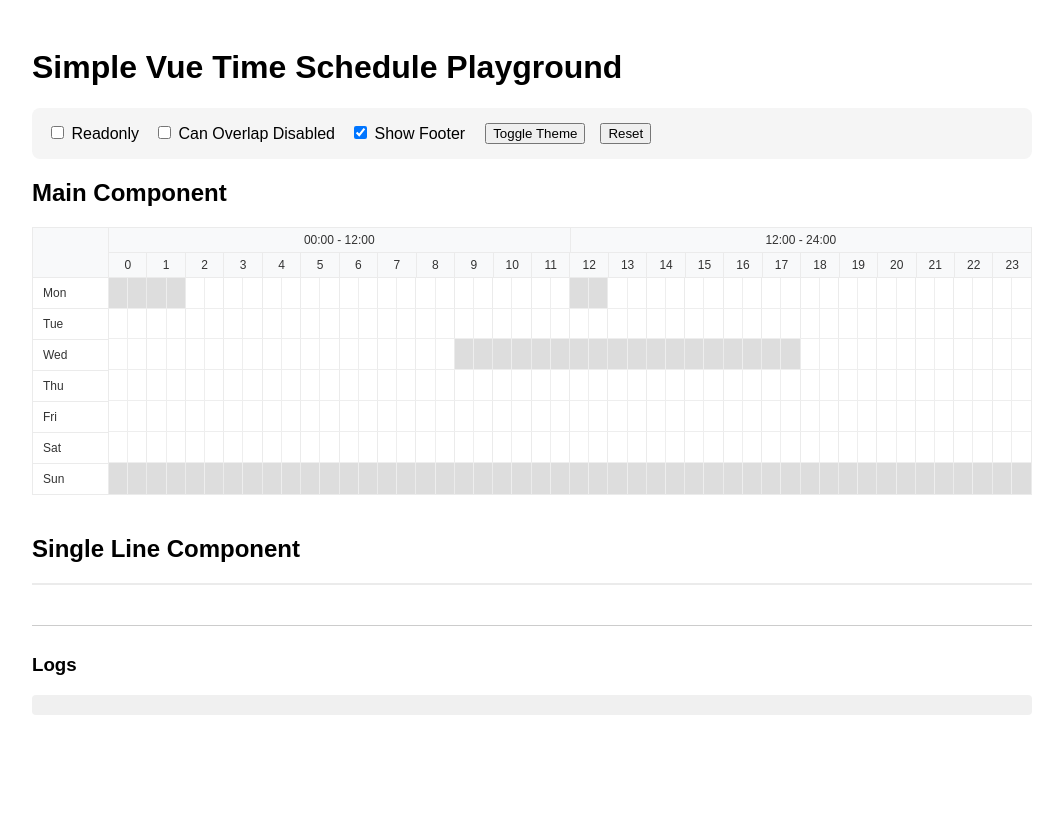
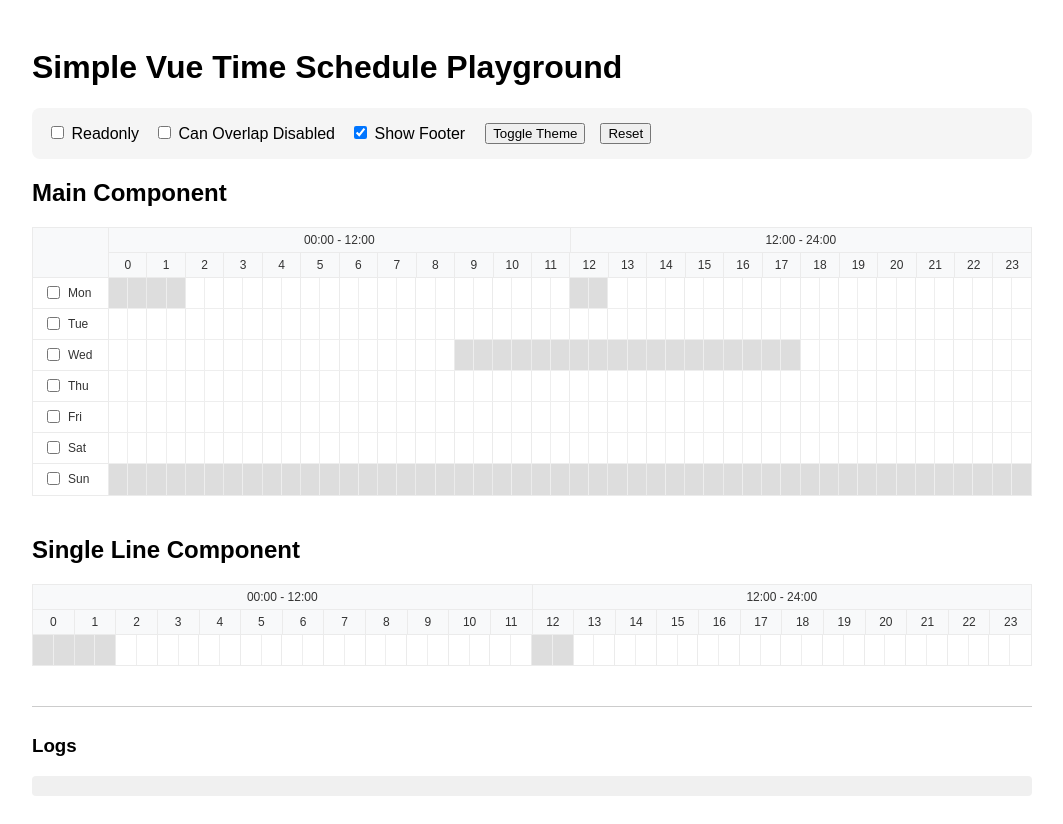
Before and after one commit to GuangAD/simple-vue-time-schedule, a Vue app: page / in a window 1280 px wide. Shown: the whole page, without its empty margins (108-1171 px from the left). Before the commit the page ends 800 px from the top, so only its background shows below. Built offline with nearby package versions, Linux system fonts and the light colour scheme.

Commit message:
feat(TimeSchedule): 添加单元格最小高度和复选框显示选项
- 为时间表单元格添加最小高度30px样式
- 在App.vue中启用复选框显示选项
- 重构TimeScheduleAlone组件，添加showHeader和showFooter属性控制

```diff
--- a/playground/App.vue
+++ b/playground/App.vue
@@ -32,6 +32,7 @@
         :readonly="readonly"
         :can-overlap-disabled="canOverlapDisabled"
         :show-footer="showFooter"
+        :show-checkbox="true"
         :labels="labels"
         :theme="currentTheme"
         @error="handleError"
--- a/src/TimeSchedule.vue
+++ b/src/TimeSchedule.vue
@@ -399,6 +399,7 @@
 .schedule-cell {
   border-right: 1px solid #eee;
   border-bottom: 1px solid #eee;
+  min-height: 30px;
   /* Half-hour dashed line logic could be added here with nth-child */
 }
 
--- a/src/TimeScheduleAlone.vue
+++ b/src/TimeScheduleAlone.vue
@@ -1,18 +1,7 @@
 <template>
-  <time-schedule
-    :model-value="selected"
-    @update:model-value="handleChange"
-    @error="handleError"
-    :show-checkbox="false"
-    :readonly="readonly"
-    :show-date-label="false"
-    :labels="labels"
-    :show-footer="false"
-    :show-header="false"
-    :disabled="disabled"
-    :can-overlap-disabled="canOverlapDisabled"
-    :theme="theme"
-  />
+  <time-schedule :model-value="selected" @update:model-value="handleChange" @error="handleError" :show-checkbox="false"
+    :readonly="readonly" :show-date-label="false" :labels="labels" :show-footer="showFooter" :show-header="showHeader"
+    :disabled="disabled" :can-overlap-disabled="canOverlapDisabled" :theme="theme" />
 </template>
 
 <script setup lang="ts">
@@ -25,6 +14,14 @@
   modelValue: {
     type: Array as PropType<string[]>,
     default: () => []
+  },
+  showHeader: {
+    type: Boolean,
+    default: true
+  },
+  showFooter: {
+    type: Boolean,
+    default: true
   },
   readonly: {
     type: Boolean,
```
